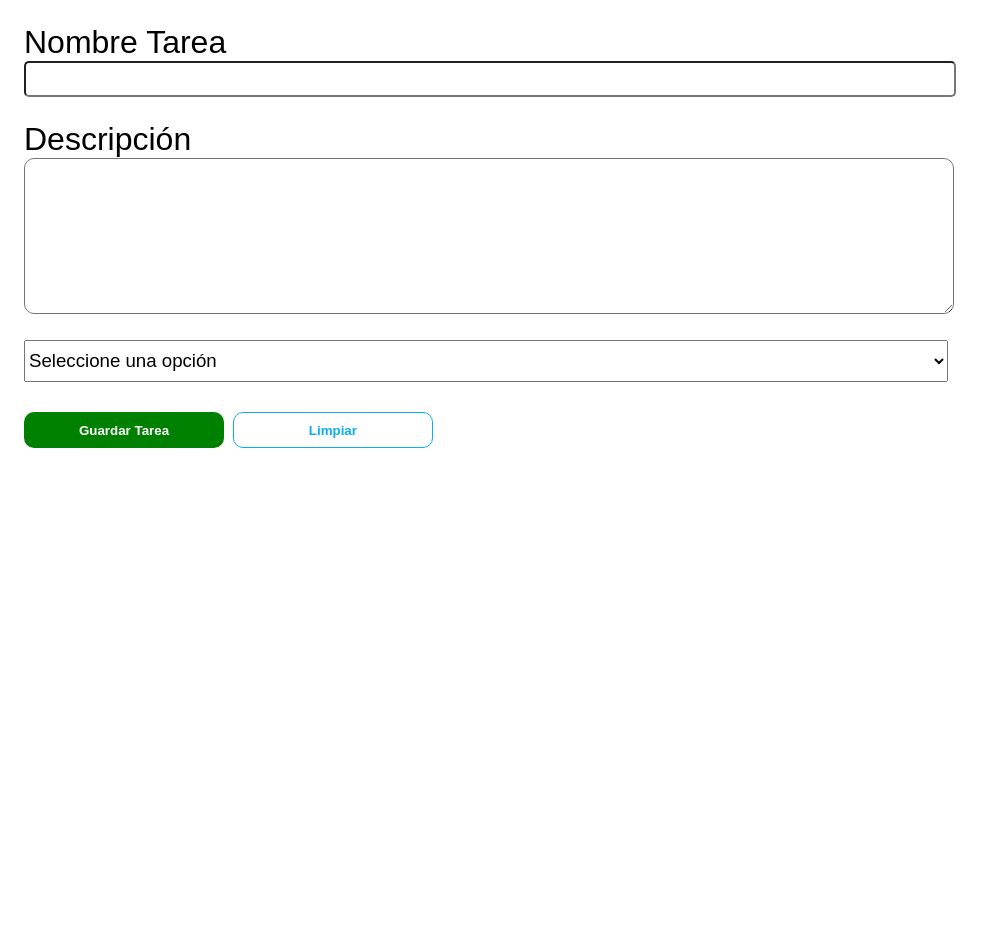
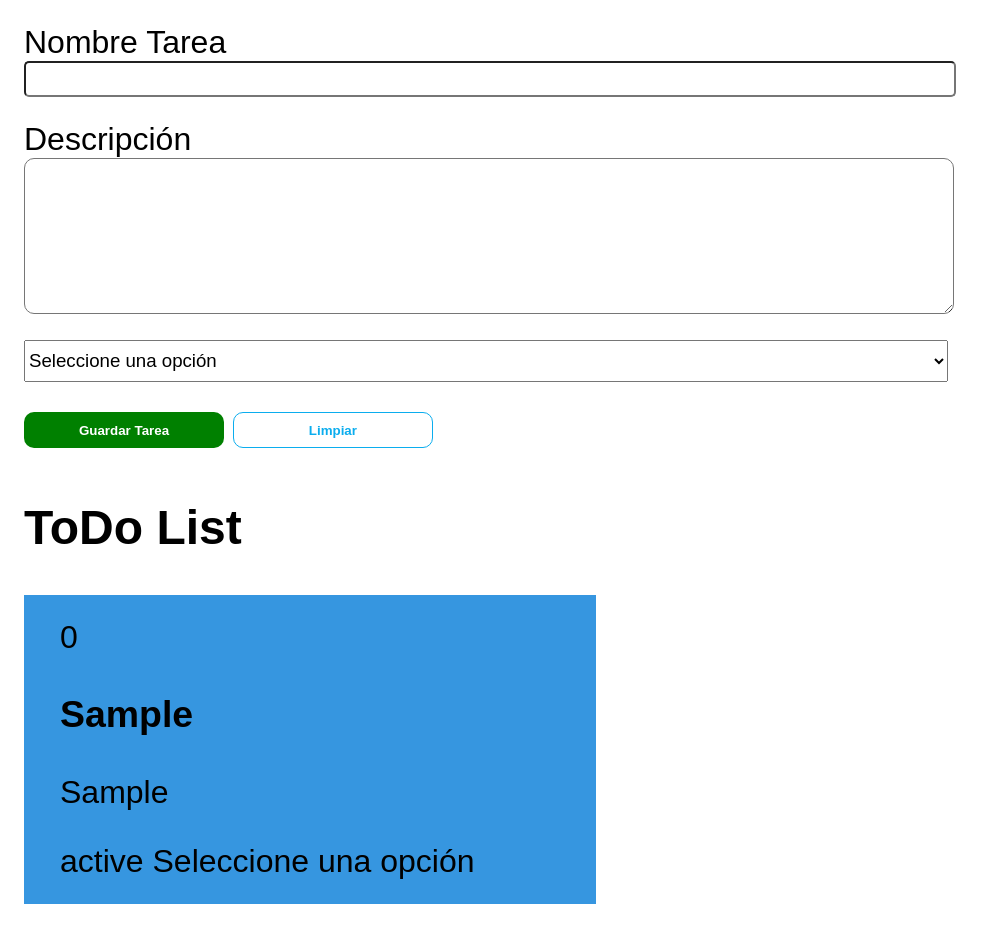
Before and after one commit to daduque/Todo_app, a plain HTML site: page index.html in a window 1280 px wide. Both pictures are taken after typing "Sample", "Sample" into the empty fields and a click on the button "Guardar Tarea". Shown: the whole page, without its empty margins (0-995 px from the left). Before the commit the page ends 800 px from the top, so only its background shows below. Drawn offline with Linux system fonts and the light colour scheme.

Commit message:
save en local storage and print on screen

```diff
--- a/assets/js/app.js
+++ b/assets/js/app.js
@@ -17,8 +17,30 @@ taskForm.addEventListener('submit', event => {
     };
 
     taskList.push(task)
-    console.log(taskList);
+    const taskList_string = JSON.stringify(taskList);
+    localStorage.setItem('taskList', taskList_string);
     taskForm.reset();
 
+
+    const taskList_temp = JSON.parse(localStorage.getItem('taskList'));
+    console.log("tarea recuperada: ", taskList_temp);
+
+    const taskContainer = document.querySelector('#taskContainer');
+
+    if(taskList_temp){
+      taskList_temp.forEach((task, index) => {
+        console.log(index, task)
+        taskContainer.innerHTML += `
+        <article>
+          <span>${ index }</span>
+          <h3>${ task.title }</h3>
+          <p>${ task.description }</p>
+          <span>${ task.status }</span>
+          <span>${ task.category_description }</span>
+          <span>${ task.category }</span>
+        </article>
+        `
+      })
+    }
   }
 })
--- a/index.html
+++ b/index.html
@@ -35,6 +35,13 @@
             </div>
 
         </form>
+
+        <section>
+            <h2>ToDo List</h2>
+            <div id="taskContainer">
+
+            </div>
+        </section>
     </main>
 
     <footer>
```
